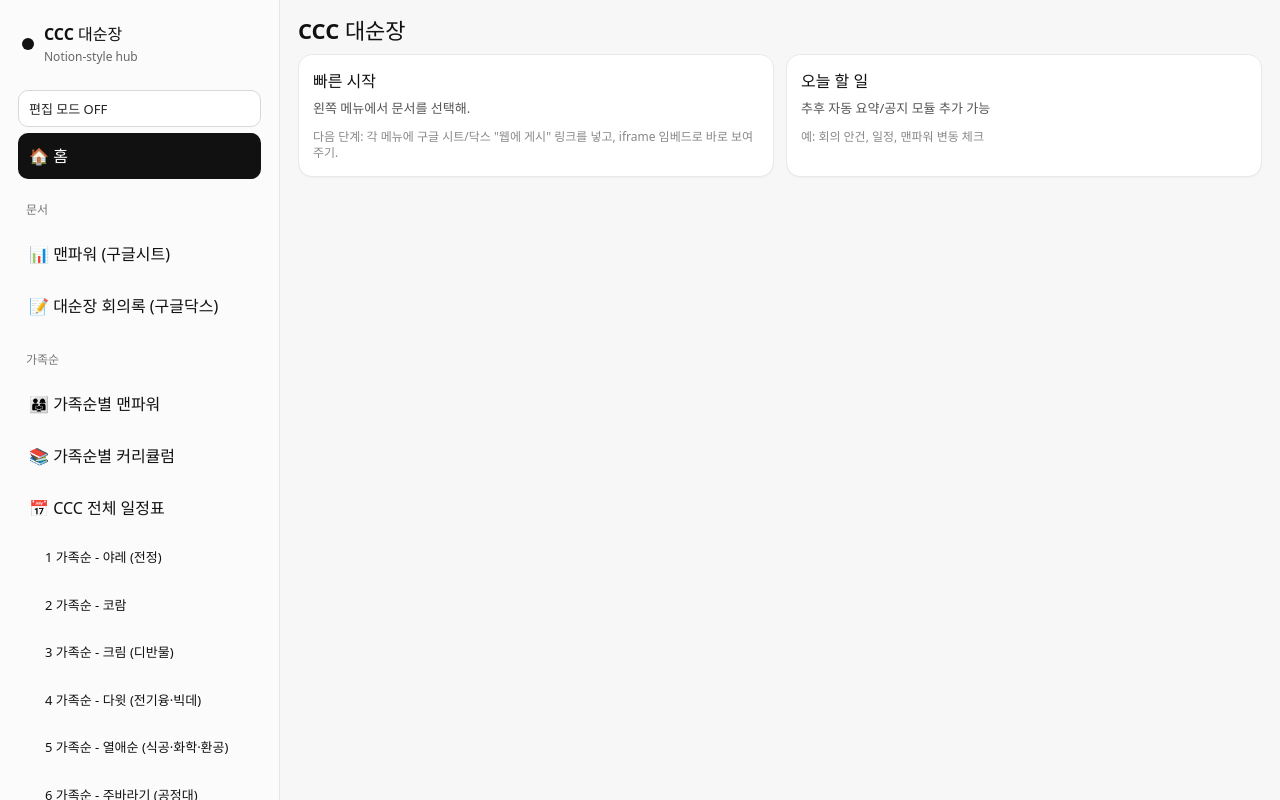
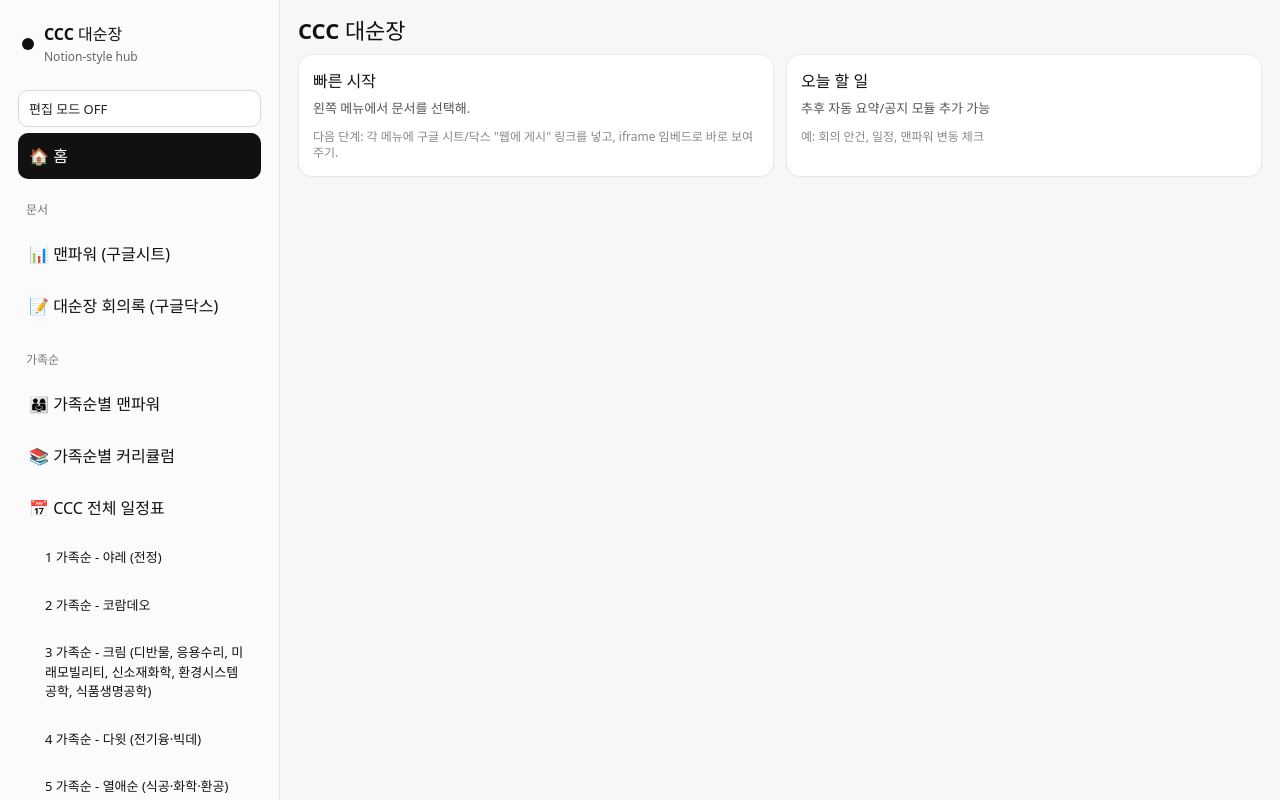
Before and after one commit to whtjddbs0928-boop/ccc-app, a React (Vite) app: page / in a window 1280 px wide. Built offline with nearby package versions, Linux system fonts and the light colour scheme.

Commit message:
build update

```diff
--- a/src/App.jsx
+++ b/src/App.jsx
@@ -22,7 +22,7 @@
   },
   {
     id: "coram",
-    title: "2 가족순 - 코람",
+    title: "2 가족순 - 코람데오",
     leader: "김덕훈",
     subLeaders: ["최인규"],
     notes: [
@@ -34,15 +34,16 @@
   },
   {
     id: "cream",
-    title: "3 가족순 - 크림 (디반물)",
+    title: "3 가족순 - 크림 (디반물, 응용수리, 미래모빌리티, 신소재화학, 환경시스템공학, 식품생명공학)",
     leader: "조성윤",
     subLeaders: ["이은찬"],
     notes: [
       "은찬이가 가족순장이여도 될 듯, 박희영·이의진이 부가족순장",
-      "이의진, 이한호 별도 대화 필요",
+      "이의진, 이한호 별도 대화 필요 -> 이의진 순장 불가, 이한호 가족순에 마음 열기 시작함",
     ],
     membersBlock1: "조성윤, 이은찬, 박희영, 이의진, 이한호",
     membersBlock2: "강희준, 강대원, 최산, 박성준, 박찬민",
+    membersBlock3: "김홍집, 김재윤 (26학번 순원)"
   },
   {
     id: "david",
@@ -76,22 +77,22 @@
   },
   {
     id: "yegrina",
-    title: "7 가족순 - 예그리나",
+    title: "7 가족순 - 에스더",
     leader: "윤어진",
     subLeaders: ["원희정"],
     notes: [
-      "부가족순장 원희정: 마음은 있고 긍정적이나 통학할 수도 있어 시간표 확정 후 다시 논의",
+      "부가족순장 원희정: 마음은 있고 긍정적이나 통학할 수도 있어 시간표 확정 후 다시 논의 -> 부가족 확정",
       "총무순장: 양선영",
     ],
     membersBlock1: "윤어진, 원희정, 양선영, 오소람",
-    membersBlock2: "권혜인, 최예윤",
+    membersBlock2: "권혜인, 최예윤 -> 권혜인 최예윤 ccc 탈퇴 이슈",
   },
   {
     id: "firstcome",
     title: "8 가족순 - 선착순 (전정·전기융·생공·스도·디헬공)",
     leader: "이소희",
     subLeaders: ["권소희", "이소민"],
-    notes: ["김채은 위치 조정 필요"],
+    notes: ["김채은 위치 조정 필요-> 여전히 유효한지?"],
     membersBlock1: "이소희, 이소민, 25이가희, 김채은, 문선우, 김다연, 권소희",
     membersBlock2: "",
   },
@@ -142,7 +143,7 @@
         <div className="emptyTitle">여기부터 채우면 됨</div>
         <div className="emptyText">
           이 페이지는 아직 비어있어. <br />
-          다음 단계에서 구글 시트/닥스 링크(또는 iframe 임베드)로 바로 연결해줄게.
+          하단 가족순별 맨파워 사이드바 참조바람
         </div>
       </div>
     </PageFrame>
```
